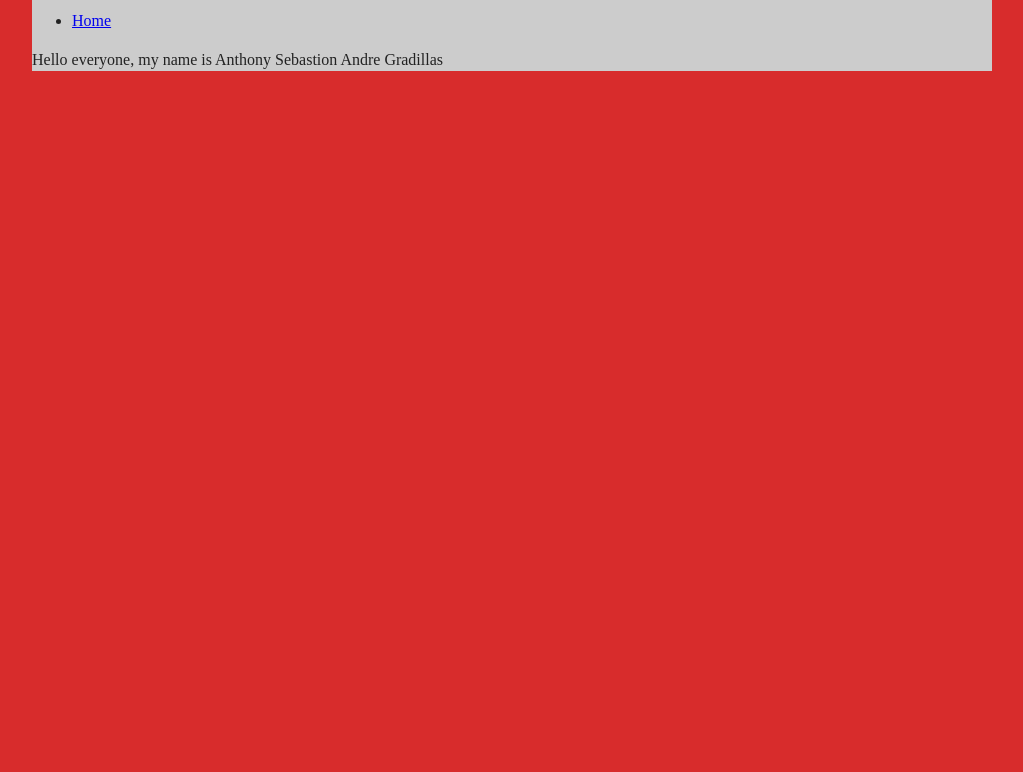
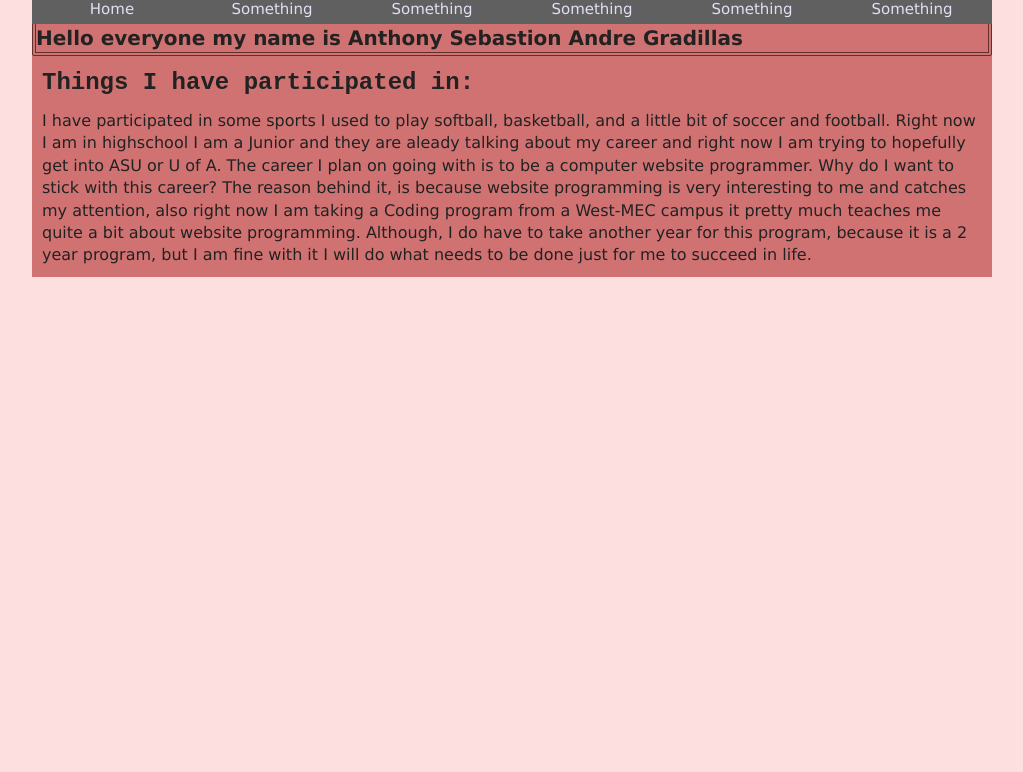
Before and after one commit to AGradillas025/Anthony-Gradillas_Resume-Portfolio, a plain HTML site: page index.html in a window 1280 px wide. Shown: the part 28-800 px from the top of the page, without its empty margins (128-1151 px from the left). Drawn offline with nearby package versions, Linux system fonts and the light colour scheme.

Commit message:
More Changes
Added more code to help align somethings and I tried to add a border around the h1 to make it look good.

```diff
--- a/css/main.css
+++ b/css/main.css
@@ -9,22 +9,6 @@
 /* ==========================================================================
    Base styles: opinionated defaults
    ========================================================================== */
-
-html {
-    color: #222;
-    background-color: rgb(216, 44, 44);
-    font-size: 1em;
-    line-height: 1.4;
-}
-
-body {
-    margin-left: auto;
-    margin-right: auto;
-    max-width: 960px;
-    min-width: 640px;
-    width: 95%;
-    background-color: #ccc;
-}
 
 /*
  * Remove text-shadow in selection highlight:
@@ -107,11 +91,105 @@ textarea {
    Author's custom styles
    ========================================================================== */
 
+/* General Styles */
+body,
+header,
+aside,
+article,
+footer,
+h1,
+html,
+img,
+li,
+nav,
+p,
+ul,
+a {
+    margin: 0;
+    padding: 0;
+    border: 0;
+}
+
+html {
+    color: #222;
+    background-color: rgb(253, 223, 223);
+    font-size: 1em;
+    line-height: 1.4;
+}
+
+/* Header Styles */
+nav.horizontal ul li {
+    background-color: rgb(96, 96, 96);
+    display: block;
+    font-size: 15px;
+    float: left;
+    line-height: 30px;
+    height: 30px;
+    width: 160px;
+}
+
+nav.horizontal a {
+    display: block;
+    text-align: center;
+    text-decoration: none;
+}
+
+nav a:link,
+nav:visited {
+    color: rgb(224, 224, 244);
+}
+
+nav a:hover,
+nav:active {
+    color: rgb(165, 71, 71);
+}
+
+/* Body Styles */
+body {
+    margin-left: auto;
+    margin-right: auto;
+    background-color: #ccc;
+    font-family: Verdana, Geneva, Tahoma, sans-serif;
+    max-width: 960px;
+    min-width: 640px;
+    width: 95%;
+}
+
 body>header>img {
     display: block;
     width: 100%;
 }
 
+/* Article Styles */
+article h1 {
+    padding-top: 20px;
+    font-size: 20px;
+    border: 4px double rgb(93, 47, 45);
+    border-radius: 2px;
+}
+
+article h2 {
+    font-size: 15px;
+}
+
+body>article {
+    background-color: rgb(209, 114, 114);
+}
+
+body>article>h2 {
+    font-family: 'Courier New', Courier, monospace;
+    font-size: 1.5em;
+    margin: 10px;
+}
+
+body>article>p {
+    margin-left: 10px;
+    margin-right: 10px;
+    margin-top: 8px;
+    padding-bottom: 10px;
+}
+
+/* Aside Styles */
 
 
 
--- a/index.html
+++ b/index.html
@@ -24,15 +24,33 @@
   <!-- Add your site or application content here -->
 
   <header>
-    <img src="title-wide.png" alt="Home Page">
-    <nav>
+    <img src="title-wide.png" alt="Image">
+    <nav class="horizontal">
       <ul>
         <li><a href="index.html">Home</a></li>
+        <li><a href="#">Something</a></li>
+        <li><a href="#">Something</a></li>
+        <li><a href="#">Something</a></li>
+        <li><a href="#">Something</a></li>
+        <li><a href="#">Something</a></li>
       </ul>
     </nav>
   </header>
 
-  <p>Hello everyone, my name is Anthony Sebastion Andre Gradillas</p>
+  <article>
+    <h1>Hello everyone my name is Anthony Sebastion Andre Gradillas</h1>
+    <h2>Things I have participated in:</h2>
+    <p>I have participated in some sports I used to play softball, basketball, and a little bit of soccer and football.
+      Right now I am in highschool I am a Junior and they are aleady talking about my career and right now I am trying
+      to
+      hopefully get into ASU or U of A. The career I plan on going with is to be
+      a computer website programmer. Why do I want to stick with this career? The reason behind it, is because website
+      programming is very interesting to me and catches my attention, also right now I am taking a Coding program from
+      a West-MEC campus it pretty much teaches me quite a bit about website programming. Although, I do
+      have to take another year for this program, because it is a 2 year program, but I am fine with it I will do what
+      needs to be done just for me to succeed in life. </p>
+  </article>
+
   <script src="js/vendor/modernizr-3.6.0.min.js"></script>
   <script src="https://code.jquery.com/jquery-3.3.1.min.js" integrity="sha256-FgpCb/KJQlLNfOu91ta32o/NMZxltwRo8QtmkMRdAu8="
     crossorigin="anonymous"></script>
```
